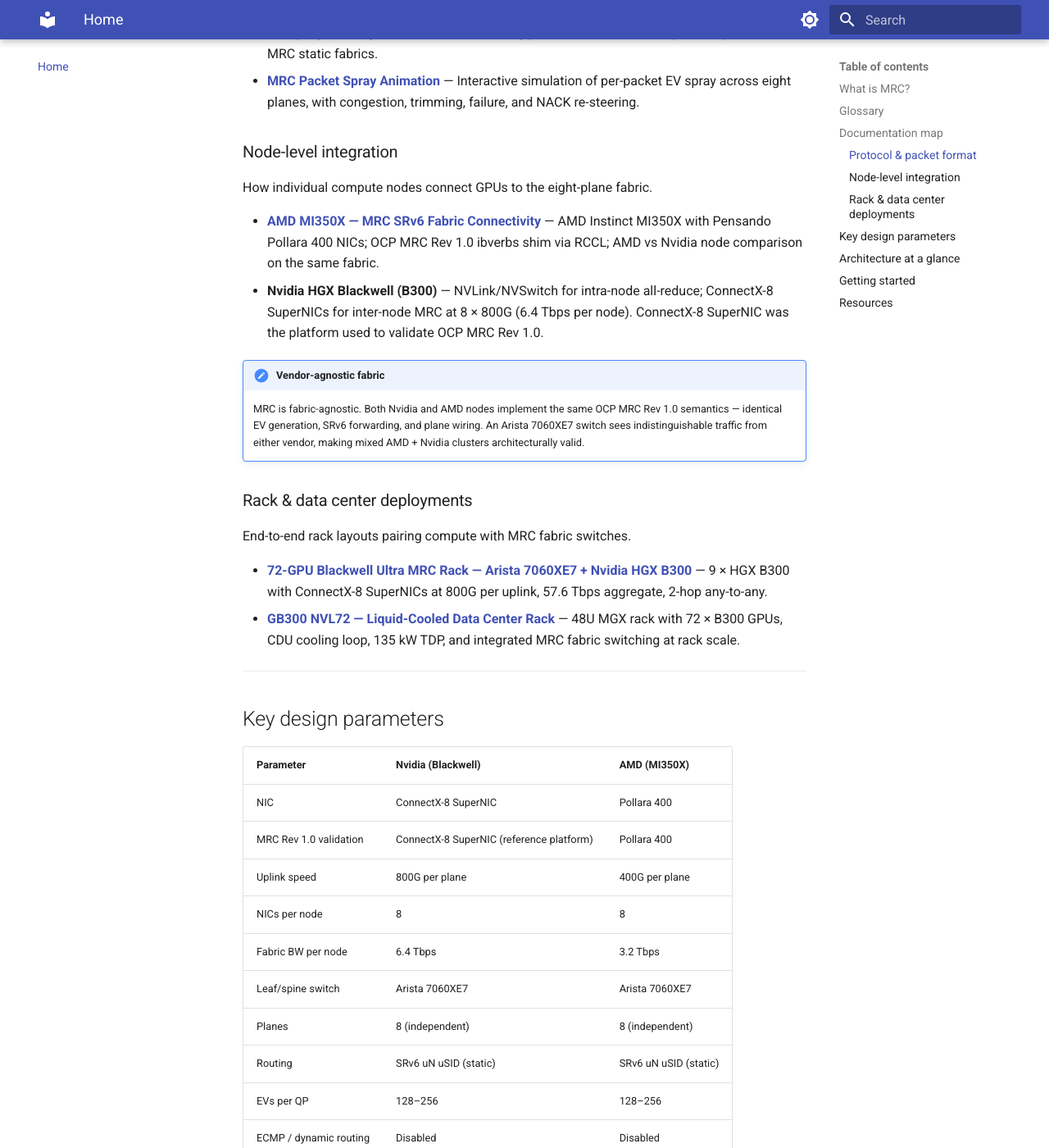
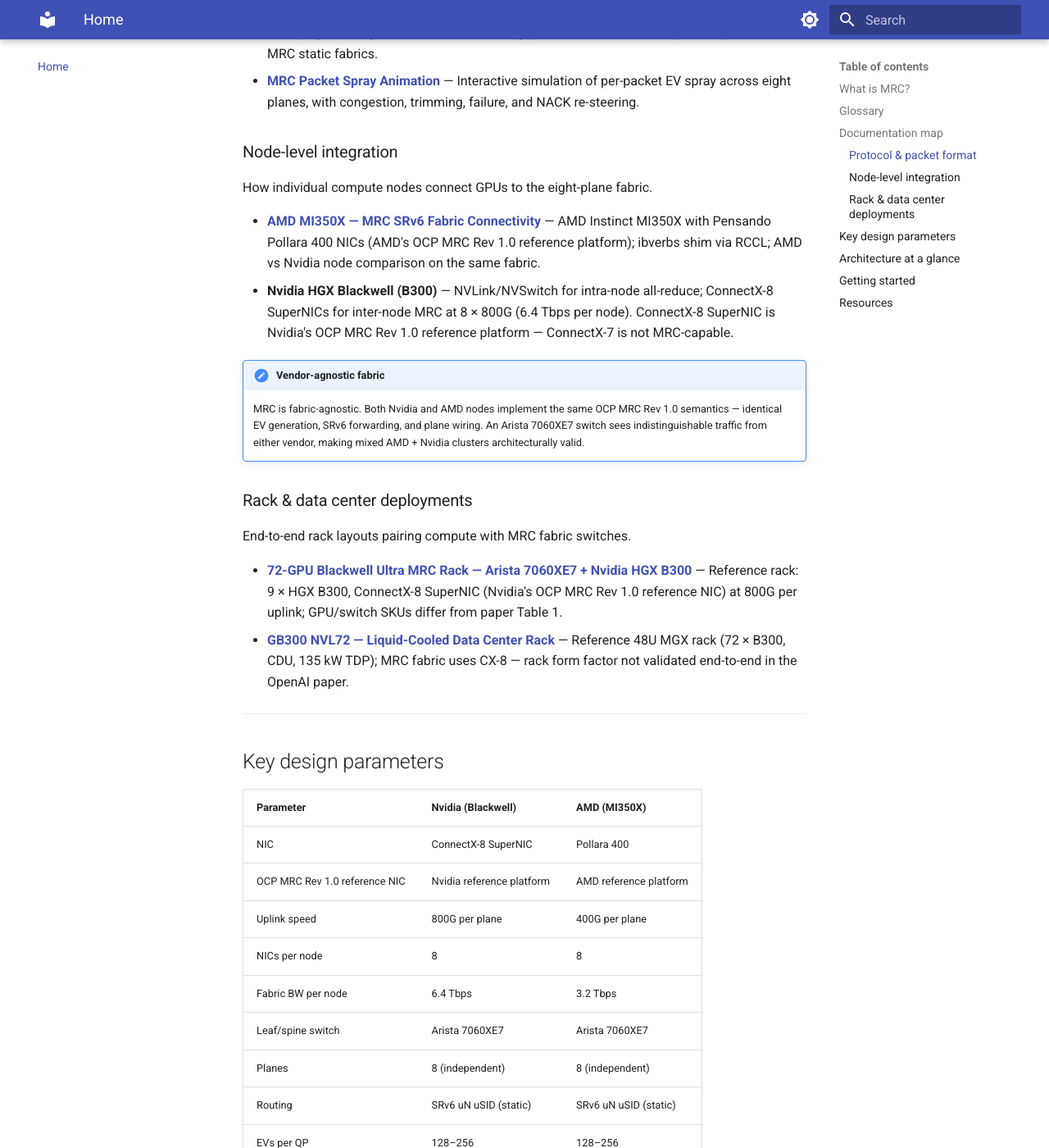
Before and after one commit to mbalagot12/multiplanar-fabric, an MkDocs documentation site: the page built from docs/index.md, in a window 1280 px wide and 1400 px high, scrolled down 1614 px. Shown: the whole window at 82% size. Built offline with MkDocs 1.6.1 and Material for MkDocs 9.7.7, drawn with Linux system fonts in a browser that asks for light colours; some of the changed text lies outside the part shown.

Commit message:
Clarify MRC Rev 1.0 validation scope and mark diagram pages as reference architecture.
Scope vendor reference NICs per the OpenAI MRC paper, add provenance banners to rack and node diagrams, and note where GPU and switch SKUs differ from paper testbeds.

```diff
--- a/docs/index.md
+++ b/docs/index.md
@@ -42,8 +42,8 @@
 
 How individual compute nodes connect GPUs to the eight-plane fabric.
 
-- **[AMD MI350X — MRC SRv6 Fabric Connectivity](generated/amd-mi350x-mrc-srv6-fabric.md)** — AMD Instinct MI350X with Pensando Pollara 400 NICs; OCP MRC Rev 1.0 ibverbs shim via RCCL; AMD vs Nvidia node comparison on the same fabric.
-- **Nvidia HGX Blackwell (B300)** — NVLink/NVSwitch for intra-node all-reduce; ConnectX-8 SuperNICs for inter-node MRC at 8 × 800G (6.4 Tbps per node). ConnectX-8 SuperNIC was the platform used to validate OCP MRC Rev 1.0.
+- **[AMD MI350X — MRC SRv6 Fabric Connectivity](generated/amd-mi350x-mrc-srv6-fabric.md)** — AMD Instinct MI350X with Pensando Pollara 400 NICs (AMD's OCP MRC Rev 1.0 reference platform); ibverbs shim via RCCL; AMD vs Nvidia node comparison on the same fabric.
+- **Nvidia HGX Blackwell (B300)** — NVLink/NVSwitch for intra-node all-reduce; ConnectX-8 SuperNICs for inter-node MRC at 8 × 800G (6.4 Tbps per node). ConnectX-8 SuperNIC is Nvidia's OCP MRC Rev 1.0 reference platform — ConnectX-7 is not MRC-capable.
 
 !!! note "Vendor-agnostic fabric"
     MRC is fabric-agnostic. Both Nvidia and AMD nodes implement the same OCP MRC Rev 1.0 semantics — identical EV generation, SRv6 forwarding, and plane wiring. An Arista 7060XE7 switch sees indistinguishable traffic from either vendor, making mixed AMD + Nvidia clusters architecturally valid.
@@ -52,8 +52,8 @@
 
 End-to-end rack layouts pairing compute with MRC fabric switches.
 
-- **[72-GPU Blackwell Ultra MRC Rack — Arista 7060XE7 + Nvidia HGX B300](generated/mrc-blackwell-ultra-rack-1.md)** — 9 × HGX B300 with ConnectX-8 SuperNICs at 800G per uplink, 57.6 Tbps aggregate, 2-hop any-to-any.
-- **[GB300 NVL72 — Liquid-Cooled Data Center Rack](generated/gb300-nvl72-dc-rack-1.md)** — 48U MGX rack with 72 × B300 GPUs, CDU cooling loop, 135 kW TDP, and integrated MRC fabric switching at rack scale.
+- **[72-GPU Blackwell Ultra MRC Rack — Arista 7060XE7 + Nvidia HGX B300](generated/mrc-blackwell-ultra-rack-1.md)** — Reference rack: 9 × HGX B300, ConnectX-8 SuperNIC (Nvidia's OCP MRC Rev 1.0 reference NIC) at 800G per uplink; GPU/switch SKUs differ from paper Table 1.
+- **[GB300 NVL72 — Liquid-Cooled Data Center Rack](generated/gb300-nvl72-dc-rack-1.md)** — Reference 48U MGX rack (72 × B300, CDU, 135 kW TDP); MRC fabric uses CX-8 — rack form factor not validated end-to-end in the OpenAI paper.
 
 ---
 
@@ -62,7 +62,7 @@
 | Parameter | Nvidia (Blackwell) | AMD (MI350X) |
 |-----------|-------------------|--------------|
 | NIC | ConnectX-8 SuperNIC | Pollara 400 |
-| MRC Rev 1.0 validation | ConnectX-8 SuperNIC (reference platform) | Pollara 400 |
+| OCP MRC Rev 1.0 reference NIC | Nvidia reference platform | AMD reference platform |
 | Uplink speed | 800G per plane | 400G per plane |
 | NICs per node | 8 | 8 |
 | Fabric BW per node | 6.4 Tbps | 3.2 Tbps |
@@ -71,6 +71,8 @@
 | Routing | SRv6 uN uSID (static) | SRv6 uN uSID (static) |
 | EVs per QP | 128–256 | 128–256 |
 | ECMP / dynamic routing | Disabled | Disabled |
+
+OCP MRC Rev 1.0 was validated across multiple NIC vendors — not on a single platform. Per the [OpenAI MRC paper](https://cdn.openai.com/pdf/resilient-ai-supercomputer-networking-using-mrc-and-srv6.pdf), production clusters and testbeds used **ConnectX-8** (Nvidia), **Pollara** (AMD), and **Thor Ultra** (Broadcom). Earlier ConnectX-7 or H100 content was incorrect; those platforms do not implement MRC.
 
 ---
 
```
Also changed, not shown: content/html/AMD_MI350X_MRC_SRv6_Fabric.html (+10 -1 lines), content/html/GB300_NVL72_DC_Rack (1).html (+10 -1 lines), content/html/MRC_Blackwell_Ultra_Rack (1).html (+12 -2 lines), docs/glossary.md (+2 -2 lines).
